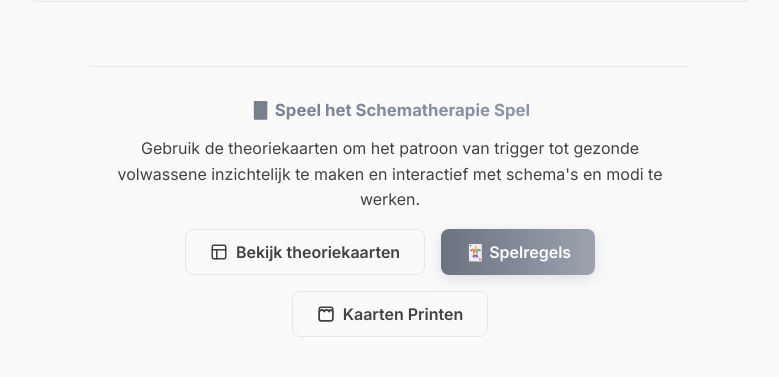
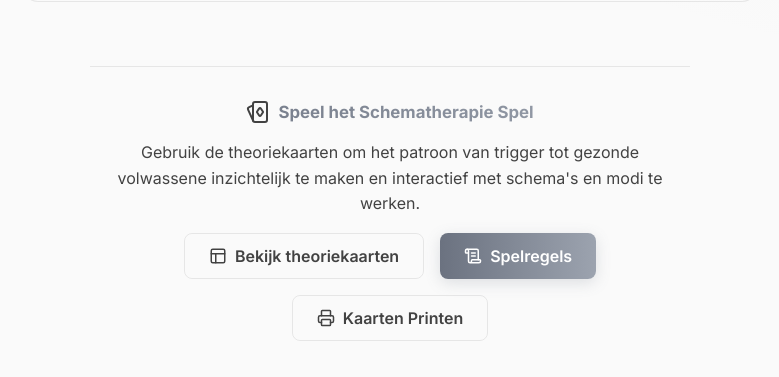
Before and after one commit to radder1972/STA, a React (Vite) app: page / in a window 1280 px wide. Shown: the part 1103-1480 px from the top of the page, without its empty margins (250-1029 px from the left). Built offline with nearby package versions, Linux system fonts and the light colour scheme.

Commit message:
Replace emoji icons with clean lucide-react SVGs for PlayingCards, ScrollText, and Printer

```diff
--- a/package.json
+++ b/package.json
@@ -1,7 +1,7 @@
 {
   "name": "schema-therapy-app",
   "private": true,
-  "version": "2.6.145",
+  "version": "2.6.146",
   "type": "module",
   "scripts": {
     "dev": "vite",
--- a/src/components/GameRules.jsx
+++ b/src/components/GameRules.jsx
@@ -1,5 +1,6 @@
 import React from 'react';
 import { ArrowLeftIcon } from './Icons';
+import { Printer, PlayingCards } from 'lucide-react';
 
 export default function GameRules({ onBack }) {
   const handlePrint = () => {
@@ -22,7 +23,7 @@ export default function GameRules({ onBack }) {
           <ArrowLeftIcon size={18} /> Terug naar Start
         </button>
         <button onClick={handlePrint} className="btn btn-gradient" style={{ display: 'flex', alignItems: 'center', gap: '8px' }}>
-          🖨️ Print Spelregels
+          <Printer size={18} /> Print Spelregels
         </button>
       </div>
 
@@ -34,7 +35,7 @@ export default function GameRules({ onBack }) {
         borderRadius: '16px',
         color: '#222'
       }}>
-        <h1 style={{ color: '#1e293b', marginBottom: '0.5rem', textAlign: 'center', fontSize: '2.5rem' }}>🃏 Het Schema-Spel</h1>
+        <h1 style={{ color: '#1e293b', marginBottom: '0.5rem', textAlign: 'center', fontSize: '2.5rem', display: 'flex', alignItems: 'center', justifyContent: 'center', gap: '12px' }}><PlayingCards size={40} color="#10b981" /> Het Schema-Spel</h1>
         <h2 style={{ color: '#64748b', marginBottom: '3rem', textAlign: 'center', fontWeight: 'normal' }}>"Van Trigger tot Volwassene"</h2>
 
         <div style={{ marginBottom: '2rem' }}>
--- a/src/components/Home.jsx
+++ b/src/components/Home.jsx
@@ -1,5 +1,6 @@
 import { useRef, useState } from 'react'
 import { ClipboardIcon, BrainIcon, CheckIcon, ChartIcon, ShieldIcon, InfoIcon, AlertTriangleIcon, CardsIcon, ArrowLeftIcon, ArrowRightIcon } from './Icons'
+import { PlayingCards, ScrollText, Printer } from 'lucide-react'
 
 export default function Home({ onStart, completedTests, onViewResults, onImport, onViewKaartenOverzicht, onViewPrintShop, onViewHomePrintExport, onViewGameRules }) {
   const fileInputRef = useRef(null)
@@ -274,7 +275,7 @@ export default function Home({ onStart, completedTests, onViewResults, onImport,
 
       <div style={{ marginTop: '4rem', textAlign: 'center', color: 'var(--text-main)', maxWidth: '600px', margin: '4rem auto 2rem auto', padding: '1rem', borderTop: '1px solid var(--border-color)' }}>
         <p className="text-gradient" style={{ display: 'flex', alignItems: 'center', justifyContent: 'center', gap: '8px', marginBottom: '0.5rem', fontWeight: 'bold', fontSize: '1.05rem' }}>
-          🃏 Speel het Schematherapie Spel
+          <PlayingCards size={24} /> Speel het Schematherapie Spel
         </p>
         <p style={{ lineHeight: '1.6', fontSize: '1rem' }}>
           Gebruik de theoriekaarten om het patroon van trigger tot gezonde volwassene inzichtelijk te maken en interactief met schema's en modi te werken.
@@ -292,15 +293,14 @@ export default function Home({ onStart, completedTests, onViewResults, onImport,
             className="btn btn-gradient"
             style={{ display: 'flex', alignItems: 'center', gap: '8px' }}
           >
-            🃏 Spelregels
+            <ScrollText size={18} /> Spelregels
           </button>
           <button
             onClick={onViewPrintShop}
             className="btn btn-outline"
             style={{ display: 'flex', alignItems: 'center', gap: '8px' }}
           >
-            <svg width="18" height="18" viewBox="0 0 24 24" fill="none" stroke="currentColor" strokeWidth="2" strokeLinecap="round" strokeLinejoin="round"><rect x="3" y="3" width="18" height="18" rx="2" ry="2"></rect><path d="M3 9a2 2 0 0 1 2-2h14a2 2 0 0 1 2 2v10a2 2 0 0 1-2 2H5a2 2 0 0 1-2-2V9Z"></path><path d="m3 9 2.25-2.25a1.5 1.5 0 0 1 2.1 0L9.6 9l2.25-2.25a1.5 1.5 0 0 1 2.1 0L16.2 9l2.25-2.25a1.5 1.5 0 0 1 2.1 0L21 9"></path></svg>
-            Kaarten Printen
+            <Printer size={18} /> Kaarten Printen
           </button>
         </div>
       </div>
```
